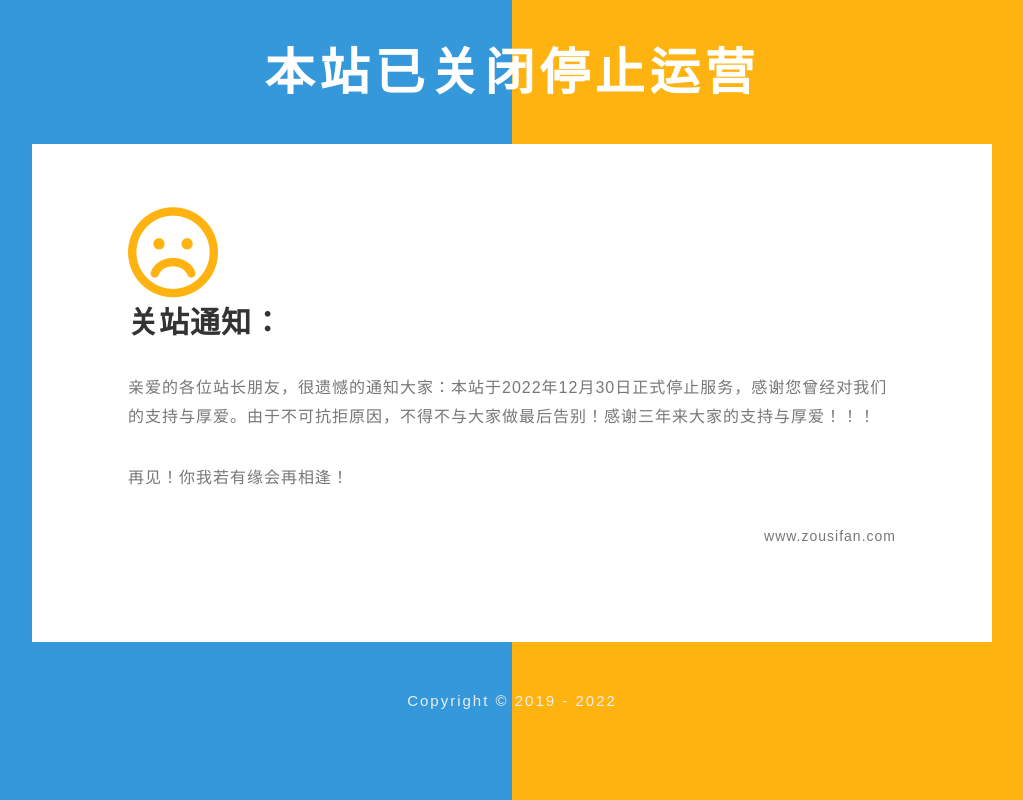
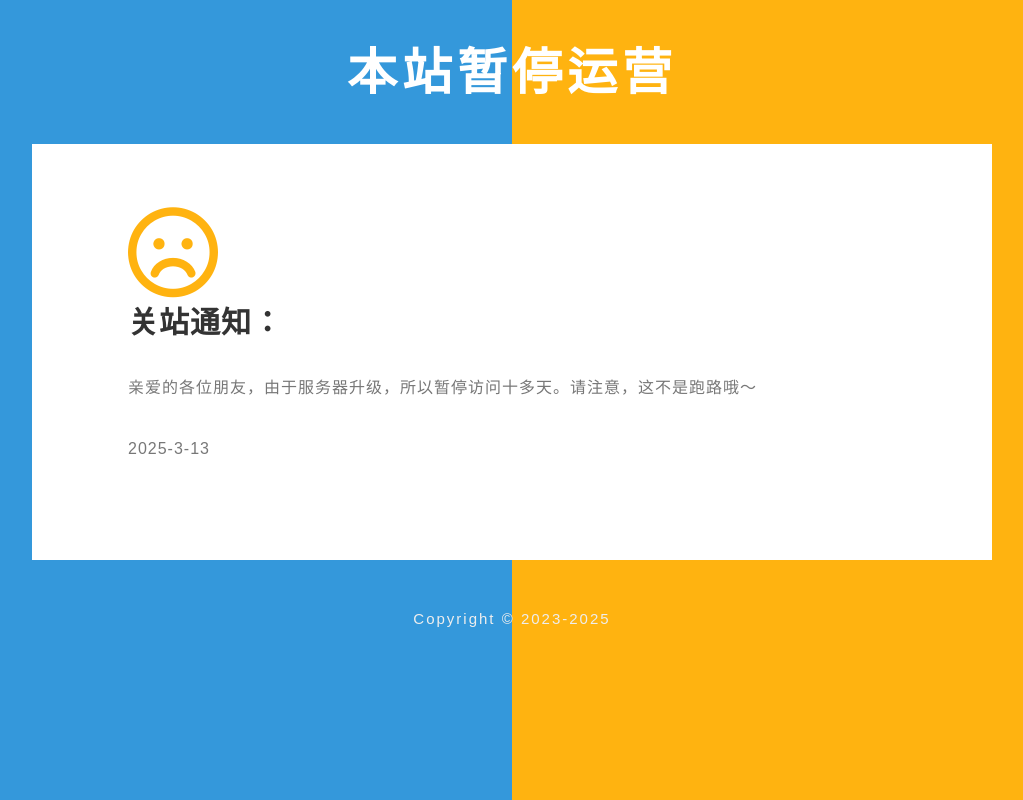
Before and after one commit to miao114514awa/Stop-Visit, a plain HTML site: page index.html in a window 1280 px wide. Shown: the whole page, without its empty margins (128-1151 px from the left). Drawn offline with Linux system fonts and the light colour scheme.

Commit message:
更新 index.html

```diff
--- a/index.html
+++ b/index.html
@@ -1,7 +1,7 @@
 <!DOCTYPE html>
 <html>
 <head>
-<title>网站已关闭！</title>
+<title>网站已暂停访问！</title>
 <meta name="viewport" content="width=device-width, initial-scale=1">
 <meta charset="utf-8">
 <link href="https://lf6-cdn-tos.bytecdntp.com/cdn/expire-1-M/font-awesome/4.7.0/css/font-awesome.min.css" rel="stylesheet" type="text/css" media="all">
@@ -15,18 +15,18 @@
 <body>
 <div class="error_main">
 	<div class="content">
-		<h1>本站已关闭停止运营</h1>
+		<h1>本站暂停运营</h1>
 			<div class="error_content">
-				<a href="http://www.zousifan.com/" target="_blank"><span class="fa fa-frown-o"></span></a>
+				<a href="https://bbs.culip.top" target="_blank"><span class="fa fa-frown-o"></span></a>
 				<h2>关站通知：</h2>
-				<p class="STYLE1">亲爱的各位站长朋友，很遗憾的通知大家：本站于2022年12月30日正式停止服务，感谢您曾经对我们的支持与厚爱。由于不可抗拒原因，不得不与大家做最后告别！感谢三年来大家的支持与厚爱！！！</p>
-                <p class="STYLE1">再见！你我若有缘会再相逢！</p>
-                <p align="right">www.zousifan.com</p>
+				<p class="STYLE1">亲爱的各位朋友，由于服务器升级，所以暂停访问十多天。请注意，这不是跑路哦～</p>
+                <p class="STYLE1">2025-3-13</p>
+                <p align="right"></p>
 		</div>
 	</div>
 
 </div>
 		<div class="footer">
-		 <p>Copyright &copy; 2019 - 2022</p>
+		 <p>Copyright &copy; 2023-2025</p>
 </body>
 </html>
```
